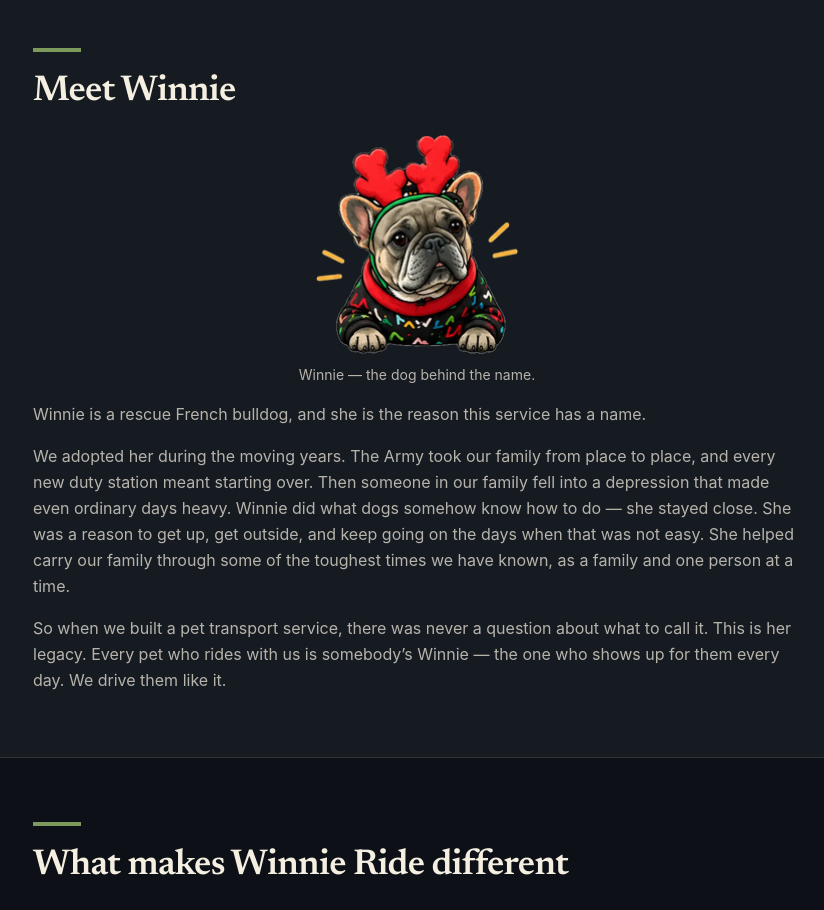
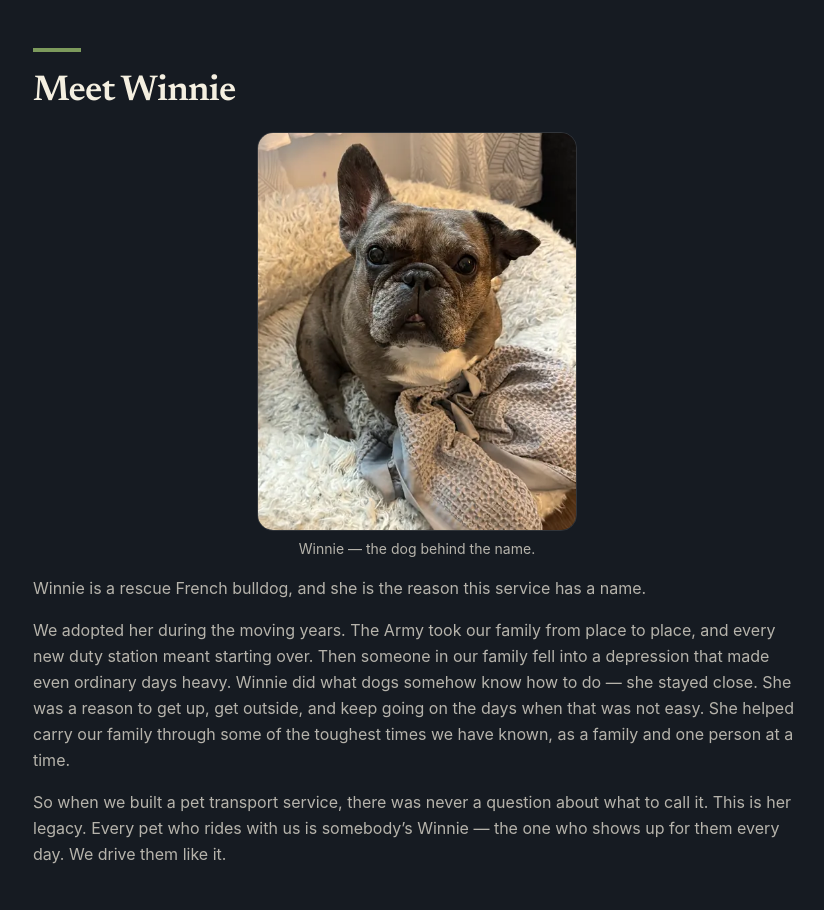
Before and after one commit to phil379/tassytrucks-website-v3, a Next.js app: page /charlotte/pet-transport in a window 1280 px wide. Shown: the part 2380-3290 px from the top of the page, without its empty margins (7-831 px from the left). Built offline with nearby package versions, Linux system fonts and the light colour scheme; a web font is replaced by a local one.

Commit message:
fix(winnie): Meet Winnie presents her real photo, not the illustration (Phil correction, Nov 17)

```diff
--- a/app/charlotte/pet-transport/page.tsx
+++ b/app/charlotte/pet-transport/page.tsx
@@ -3,7 +3,7 @@ import type { Metadata } from 'next';
 import LandingPageShell from '@/components/seo/LandingPageShell';
 import PawIcon from '@/components/seo/PawIcon';
 import PagePhoto from '@/components/seo/PagePhoto';
-import WinnieMascot from '@/components/seo/WinnieMascot';
+import WinniePortrait from '@/components/seo/WinniePortrait';
 import { seoRequest } from '@/lib/request-links';
 
 export const metadata: Metadata = {
@@ -86,9 +86,9 @@ export default function PetTransportPage() {
           body: (
             <>
               <figure className="text-center">
-                <WinnieMascot
-                  alt="Winnie, the rescue French bulldog Winnie Ride is named for, in her holiday sweater and reindeer antlers"
-                  className="mx-auto w-44 sm:w-52"
+                <WinniePortrait
+                  alt="Winnie, the rescue French bulldog Winnie Ride is named for, resting on a cream pet bed"
+                  className="mx-auto w-64 sm:w-80 h-auto rounded-card border border-line"
                 />
                 <figcaption className="mt-2 text-sm ink-soft">
                   Winnie — the dog behind the name.
--- /dev/null
+++ b/components/seo/WinniePortrait.tsx
@@ -0,0 +1,46 @@
+/**
+ * Winnie's real photograph for the Meet Winnie section — the rescue French
+ * bulldog Winnie Ride is named for, resting on a cream pet bed. Same files
+ * as the page's PagePhoto (public/photos/pet-transport-french-bulldog-*),
+ * drawn small inside the prose instead of as a full-width band.
+ *
+ * Same discipline as PagePhoto: alt text is required and a missing one
+ * throws, the width and height are the image's real pixel size (the 800px
+ * file is 800 x 1000) so the browser reserves the exact box, and it is
+ * lazy-loaded below the fold (scripts/test-page-photos.ts checks the same
+ * rules).
+ */
+const STEM = 'pet-transport-french-bulldog';
+const WIDTHS = [480, 800] as const;
+
+export default function WinniePortrait({
+  alt,
+  className,
+}: {
+  alt: string;
+  className?: string;
+}) {
+  if (!alt || !alt.trim()) throw new Error('WinniePortrait needs alt text');
+  const set = (ext: 'webp' | 'jpg') =>
+    WIDTHS.map((w) => `/photos/${STEM}-${w}.${ext} ${w}w`).join(', ');
+  return (
+    <picture>
+      <source
+        type="image/webp"
+        srcSet={set('webp')}
+        sizes="(min-width: 640px) 20rem, 16rem"
+      />
+      <img
+        src={`/photos/${STEM}-800.jpg`}
+        srcSet={set('jpg')}
+        sizes="(min-width: 640px) 20rem, 16rem"
+        width={800}
+        height={1000}
+        alt={alt}
+        loading="lazy"
+        decoding="async"
+        className={className}
+      />
+    </picture>
+  );
+}
```
Also changed, not shown: scripts/test-page-photos.ts (+10 -9 lines).
